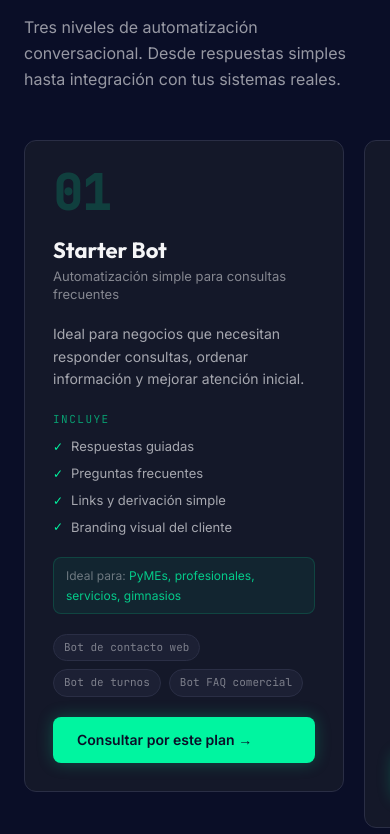
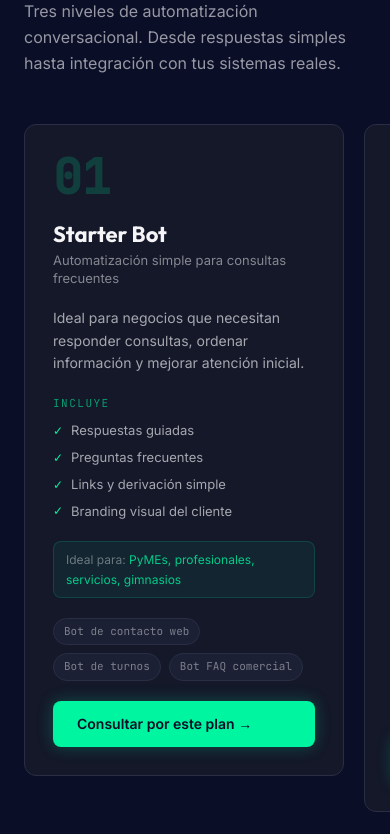
Before and after one commit to giulianagac-cloud/nexora-intelligence-web, a Next.js app: page / in a window 390 px wide. Shown: the part 1650-2484 px from the top of the page. Built offline with nearby package versions, Linux system fonts and the light colour scheme.

Commit message:
fix: scroll horizontal limpio en mobile para ServiciosBento y BotPlanes

```diff
--- a/src/components/sections/BotPlanes.tsx
+++ b/src/components/sections/BotPlanes.tsx
@@ -216,8 +216,8 @@ export function BotPlanes() {
       </div>
 
       {/* Planes — scroll horizontal en mobile, grid en desktop */}
-      <div className="max-w-[1200px] mx-auto">
-        <div className="flex gap-5 overflow-x-auto overflow-y-visible snap-x snap-mandatory scrollbar-hide px-6 lg:px-8 pb-6 md:grid md:grid-cols-3 md:overflow-visible reveal">
+      <div className="max-w-[1200px] mx-auto overflow-hidden md:overflow-visible">
+        <div className="flex gap-5 overflow-x-auto overflow-y-hidden snap-x snap-mandatory scrollbar-hide px-6 lg:px-8 pb-2 pr-6 md:grid md:grid-cols-3 md:overflow-visible reveal">
           {PLANES.map((plan) => (
             <div key={plan.numero} className="flex-shrink-0 w-[82vw] sm:w-[68vw] md:w-auto snap-center">
               <PlanCard plan={plan} />
--- a/src/components/sections/ServiciosBento.tsx
+++ b/src/components/sections/ServiciosBento.tsx
@@ -101,8 +101,8 @@ export function ServiciosBento() {
       </div>
 
       {/* Cards — scroll horizontal en mobile, grid en desktop */}
-      <div className="max-w-[1200px] mx-auto">
-        <div className="flex gap-6 overflow-x-auto overflow-y-visible snap-x snap-mandatory scrollbar-hide px-6 lg:px-8 pb-6 md:grid md:grid-cols-2 md:overflow-visible lg:grid-cols-3">
+      <div className="max-w-[1200px] mx-auto overflow-hidden md:overflow-visible">
+        <div className="flex gap-6 overflow-x-auto overflow-y-hidden snap-x snap-mandatory scrollbar-hide px-6 lg:px-8 pb-2 pr-6 md:grid md:grid-cols-2 md:overflow-visible lg:grid-cols-3">
           {CARDS.map((card) => {
             const Icon = card.icon;
             const isHovered = hoveredId === card.id;
```
